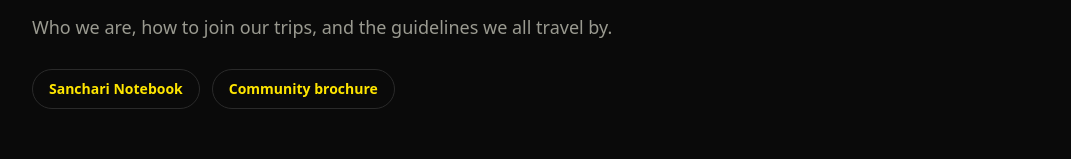
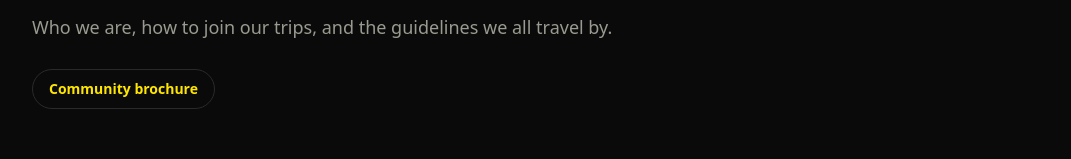
Before and after one commit to sancharichn/sanchari, a Next.js app: page /faq in a window 1280 px wide. Shown: the part 222-381 px from the top of the page, without its empty margins (104-1175 px from the left). Built offline with nearby package versions, Linux system fonts and the light colour scheme; no server answers.

Commit message:
Simplify About page navigation

```diff
--- a/src/app/faq/page.tsx
+++ b/src/app/faq/page.tsx
@@ -22,7 +22,6 @@ export default function FaqPage() {
       </p>
 
       <nav aria-label="About page sections" className="mt-7 flex flex-wrap gap-3 text-sm font-semibold text-signal">
-        <a href="#notebook" className="rounded-full border border-ridge px-4 py-2 hover:border-signal/60">Sanchari Notebook</a>
         <a href="#brochure" className="rounded-full border border-ridge px-4 py-2 hover:border-signal/60">Community brochure</a>
       </nav>
 
```
